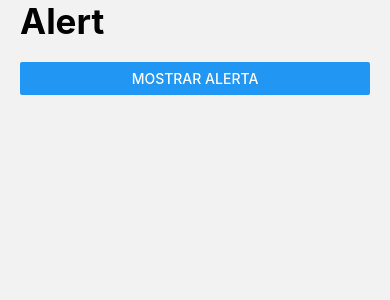
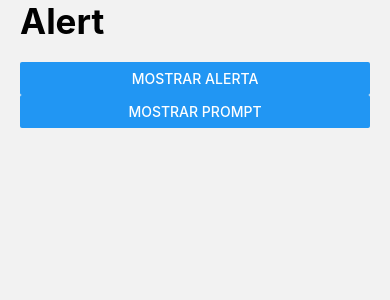
Before and after one commit to JaimeCabrera/rn-components, a React Native app: screen /Alerts in a window 390 px wide. Shown: the top 300 px of the page. Built offline with nearby package versions, Linux system fonts and the light colour scheme.

Commit message:
add prompt package to android

```diff
--- a/package.json
+++ b/package.json
@@ -14,6 +14,7 @@
     "@react-navigation/native-stack": "^6.5.0",
     "react": "17.0.2",
     "react-native": "0.67.4",
+    "react-native-prompt-android": "^1.1.0",
     "react-native-safe-area-context": "^4.2.1",
     "react-native-screens": "^3.13.1",
     "react-native-vector-icons": "^9.1.0"
--- a/src/screens/Alerts.tsx
+++ b/src/screens/Alerts.tsx
@@ -1,5 +1,6 @@
 import React from 'react';
 import {Button, View, Alert} from 'react-native';
+import prompt from 'react-native-prompt-android';
 import {HeaderTitle} from '../components/HeaderTitle';
 import {globalStyles} from '../theme/appTheme';
 
@@ -24,11 +25,42 @@ export const Alerts = () => {
       },
     );
   };
+  // solo para ios para
+  const showPrompt = () => {
+    prompt(
+      'Enter password',
+      'Enter your password to claim your $1.5B in lottery winnings',
+      [
+        {
+          text: 'Cancel',
+          onPress: () => console.log('Cancel Pressed'),
+          style: 'cancel',
+        },
+        {
+          text: 'OK',
+          onPress: password => console.log('OK Pressed, password: ' + password),
+        },
+      ],
+      {
+        type: 'numeric',
+        cancelable: false,
+        defaultValue: '',
+        placeholder: 'placeholder',
+      },
+    );
+    // Alert.prompt(
+    //   'Titulo',
+    //   'mensaje',
+    //   (value: string) => console.log(`info: ${value}`),
+    //   'secure-text',
+    // );
+  };
 
   return (
     <View style={globalStyles.container}>
       <HeaderTitle title="Alert" />
       <Button title="Mostrar Alerta" onPress={() => showAlert()} />
+      <Button title="Mostrar Prompt" onPress={() => showPrompt()} />
     </View>
   );
 };
```
Also changed, not shown: 1 other file (tests, documents, lock files or other folders).
